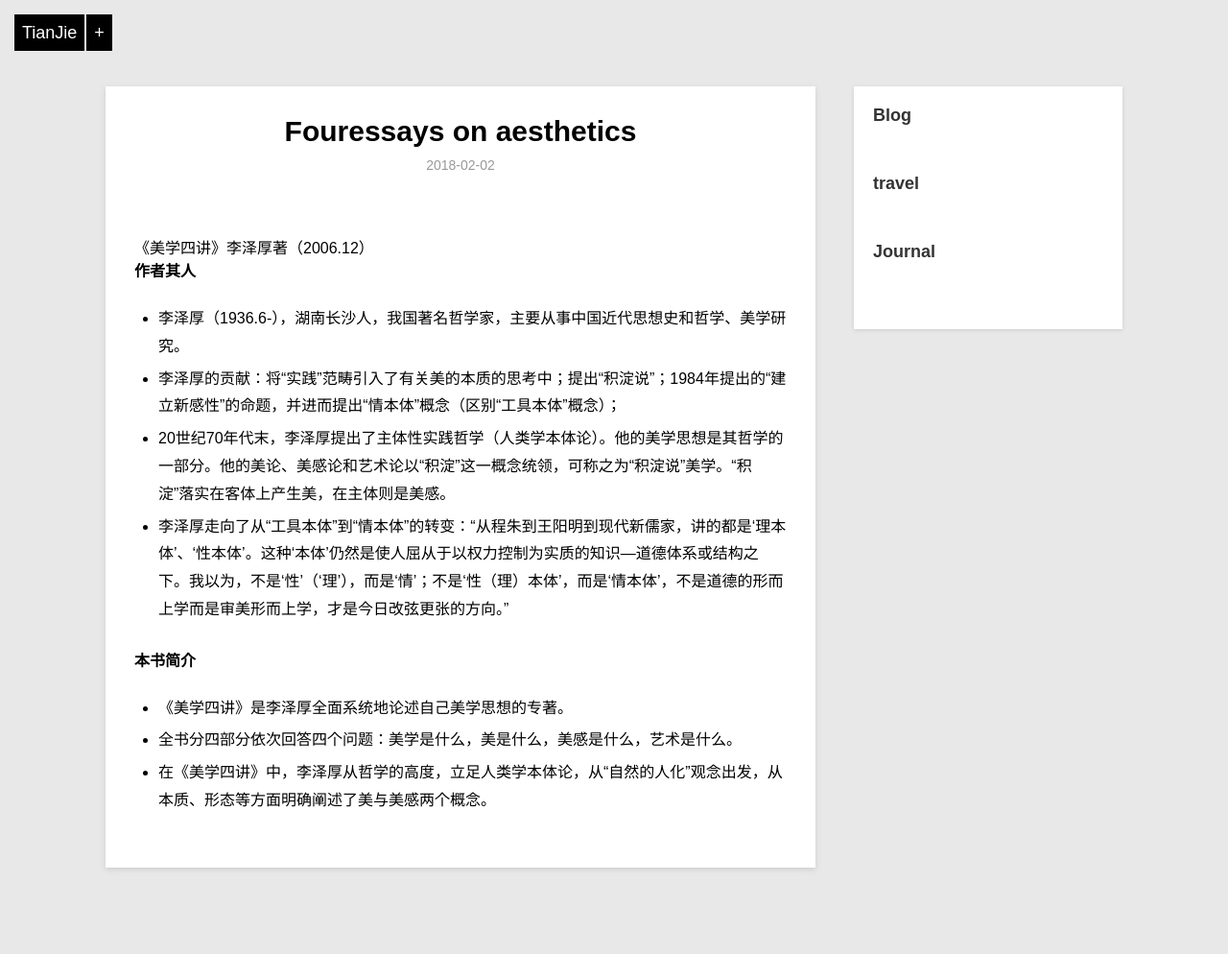
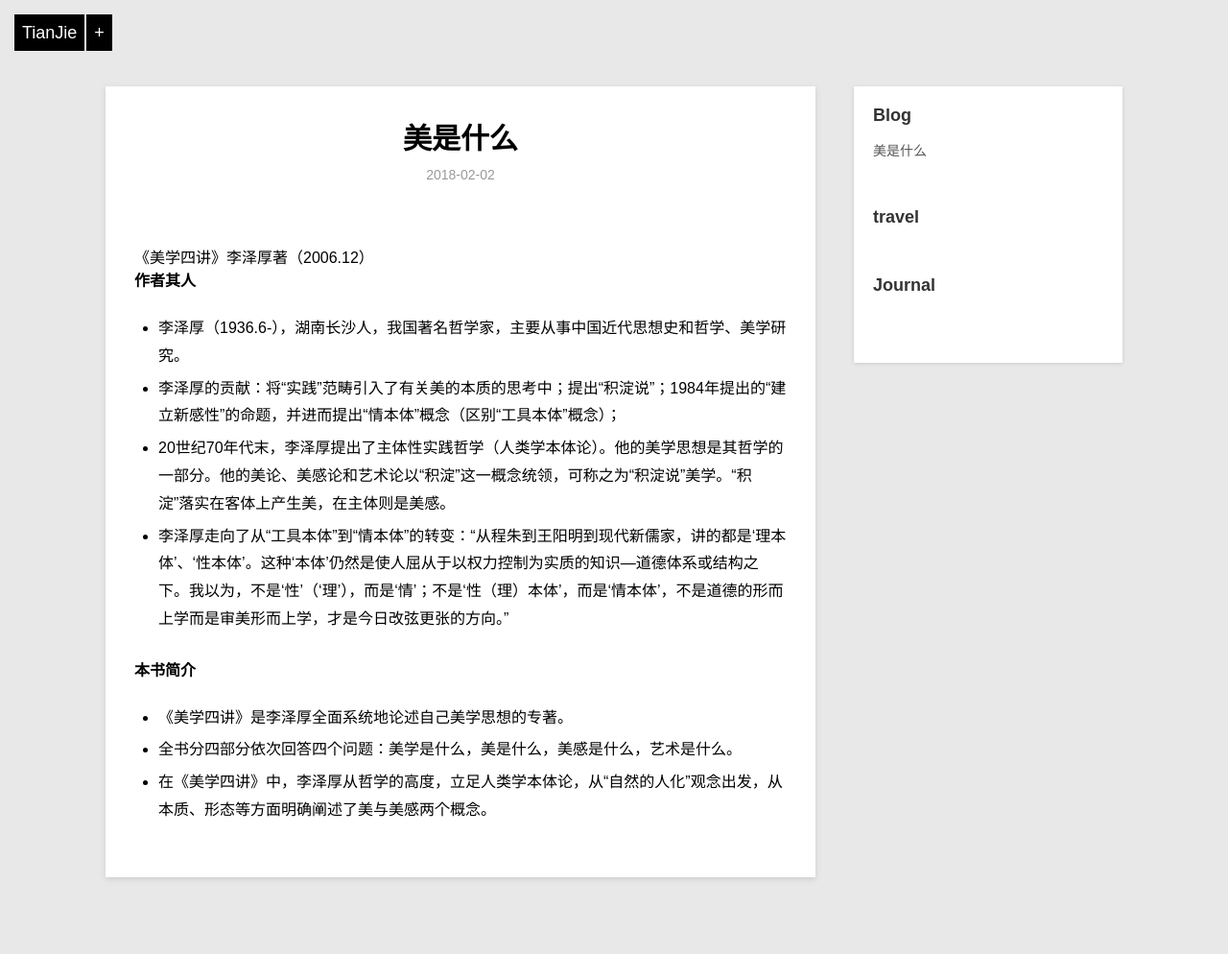
Before and after one commit to simon126649/simon126649.github.io, a Jekyll site: the page built from _posts/blog/2018-02-02-FourEssays on Aesthetics.md, in a window 1280 px wide. Shown: the whole page at 96% size. Built offline with Jekyll 4.4.1, drawn with Linux system fonts in a browser that asks for light colours; our own code applies the rules of GitHub Pages for plain Markdown files.

Commit message:
Update 2018-02-02-FourEssays on Aesthetics.md

```diff
--- a/_posts/blog/2018-02-02-FourEssays on Aesthetics.md
+++ b/_posts/blog/2018-02-02-FourEssays on Aesthetics.md
@@ -1,3 +1,11 @@
+---
+layout: post
+title: "美是什么"
+description: "李泽厚谈美"
+category: blog
+---
+
+
 # 《美学四讲》李泽厚著（2006.12） #
 
 **作者其人**
```
